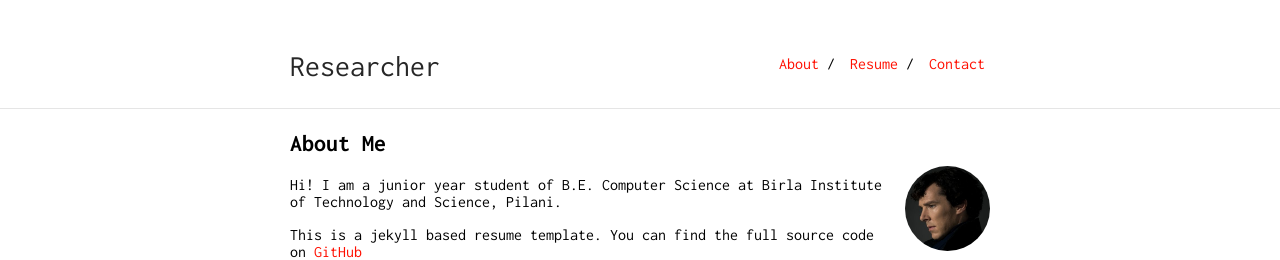
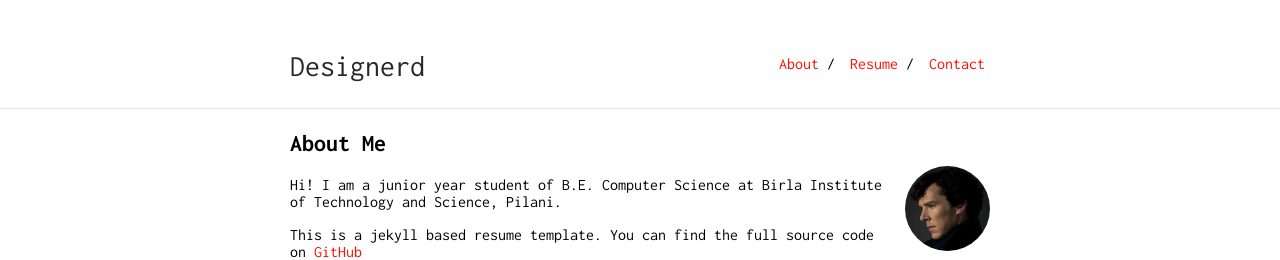
Before and after one commit to welcomra1n/welcomra1n.github.io, a Jekyll site: the page built from index.md, in a window 1280 px wide. Shown: the top 260 px of the page. Built offline with Jekyll 4.4.1, drawn with Linux system fonts in a browser that asks for light colours; our own code applies the rules of GitHub Pages for plain Markdown files.

Commit message:
Update _config.yml

```diff
--- a/_config.yml
+++ b/_config.yml
@@ -1,6 +1,6 @@
-title: Researcher
-url: "https://ankitsultana.com"
-baseurl: "/researcher"
+title: Designerd
+url: "https://designerd.site"
+baseurl: "/Designerd"
 
 markdown: kramdown
 #ins_logo: "./bits-logo.png"
@@ -8,7 +8,7 @@ markdown: kramdown
 tracking_id: #
 
 footer: yes
-footer_url: "https://github.com/ankitsultana"
+footer_url: "https://designerd.site"
 footer_text: "Page design by Ankit Sultana"
 
 sass:
```
